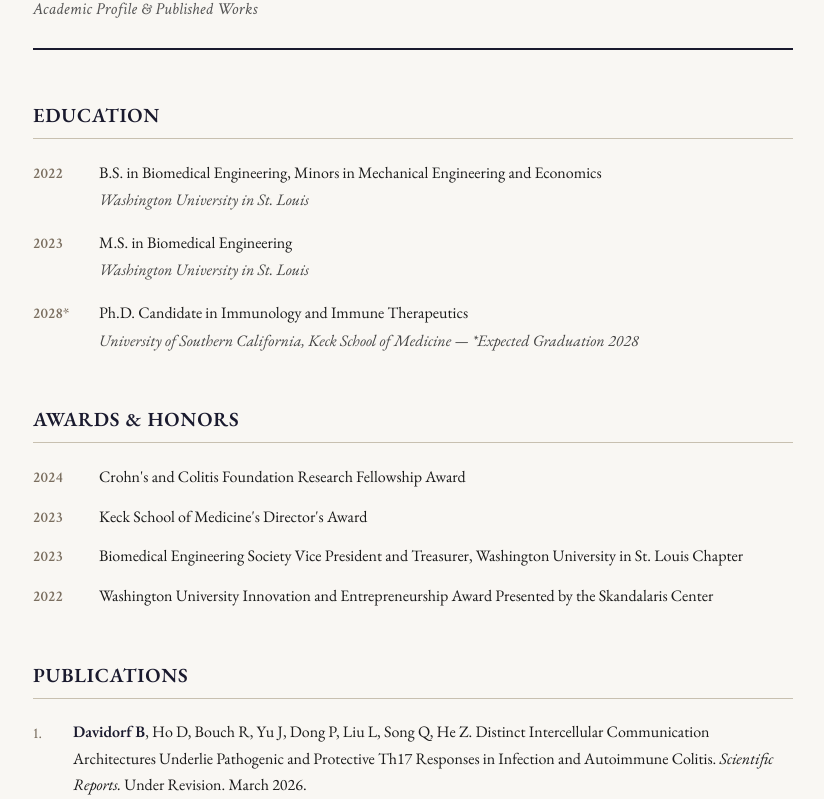
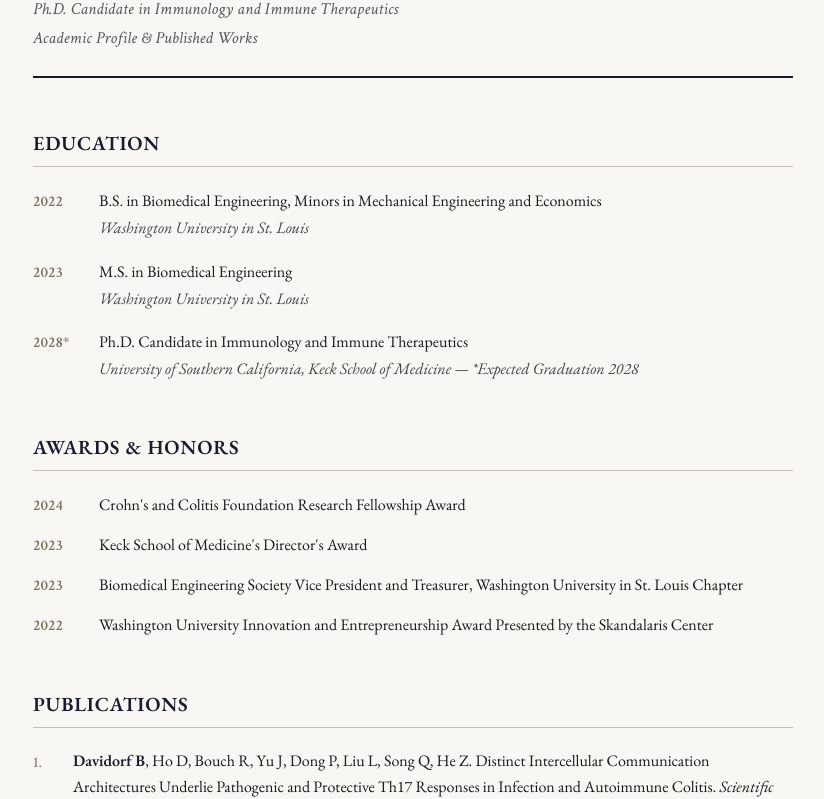
Before and after one commit to bdavidorf/published-works, a plain HTML site: page index.html in a window 1280 px wide. Shown: the part 117-916 px from the top of the page, without its empty margins (227-1051 px from the left). Drawn offline with nearby package versions, Linux system fonts and the light colour scheme.

Commit message:
Add PhD candidate title under name in header

```diff
--- a/index.html
+++ b/index.html
@@ -205,6 +205,7 @@
 
   <header>
     <h1>Benjamin Davidorf</h1>
+    <p class="header-subtitle">Ph.D. Candidate in Immunology and Immune Therapeutics</p>
     <p class="header-subtitle">Academic Profile &amp; Published Works</p>
   </header>
 
```
